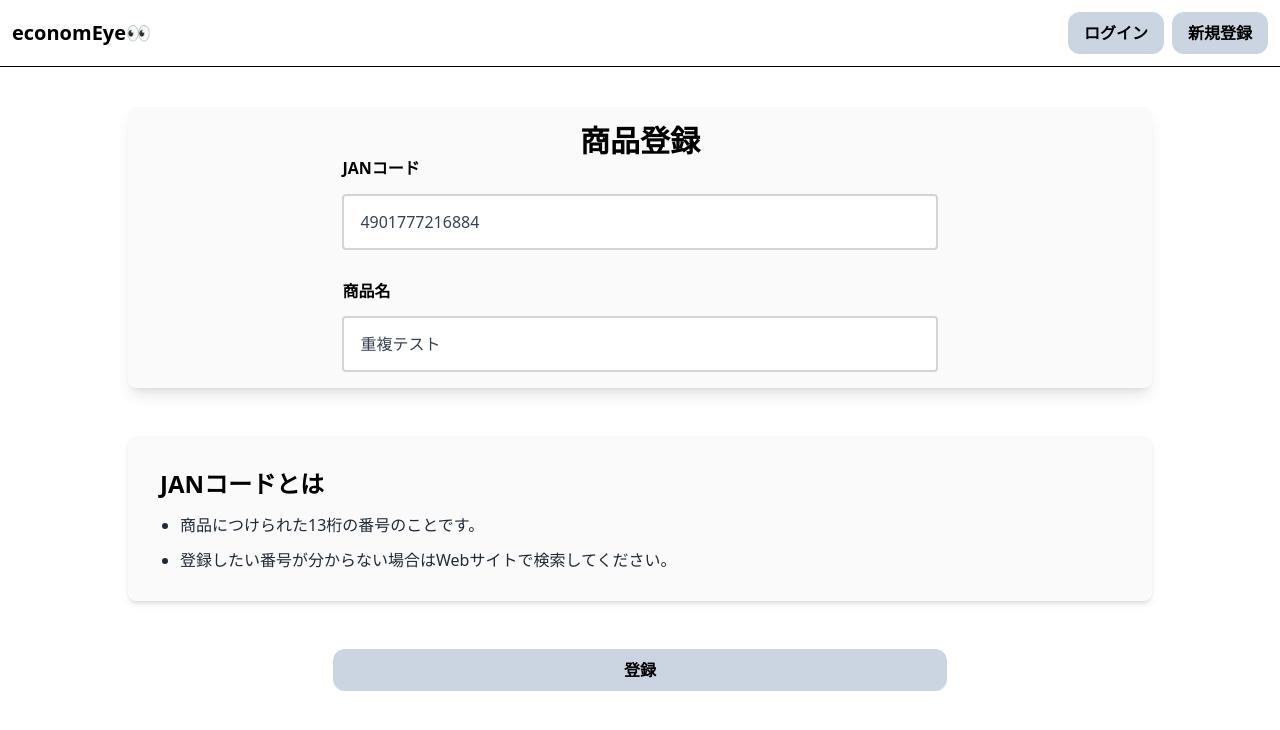
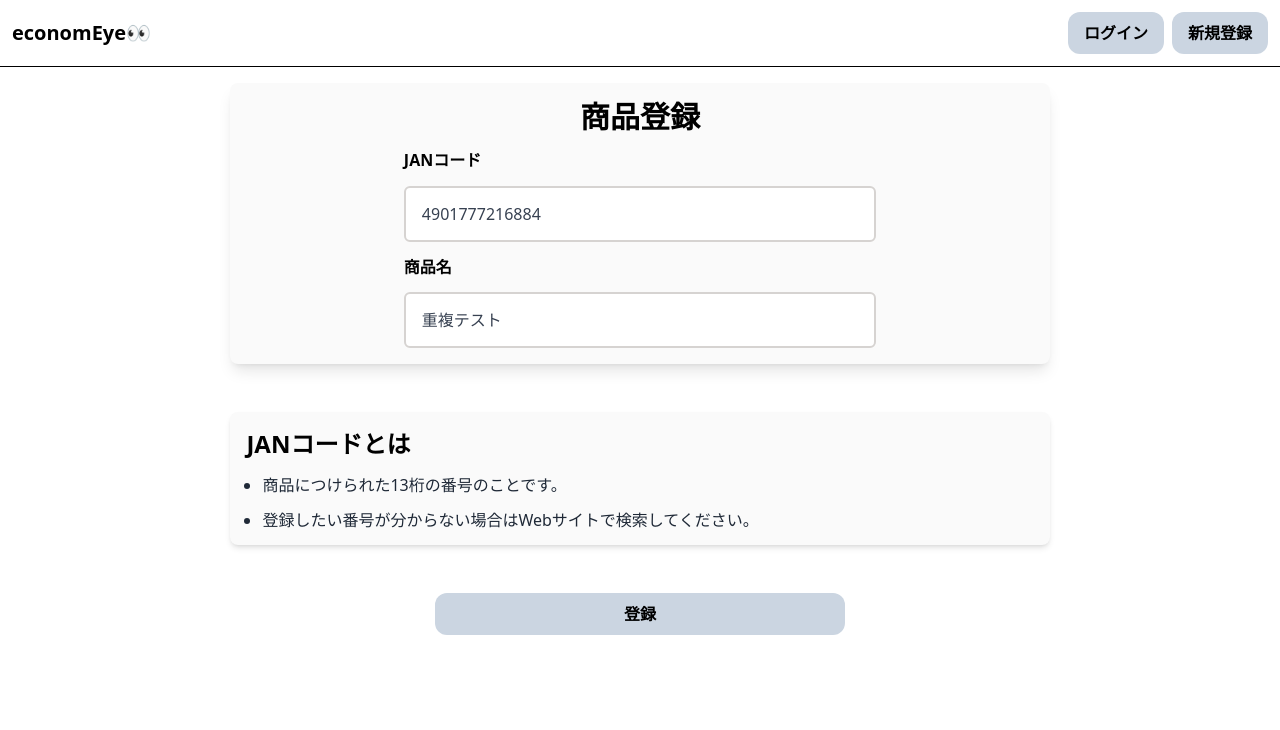
Before and after one commit to kikudesuyo/economEye, a React (Vite) app: page /mypage/register-item in a window 1280 px wide. Shown: the top 730 px of the page. Built offline with nearby package versions, Linux system fonts and the light colour scheme; no server answers.

Commit message:
style modified

```diff
--- a/src/components/Input.tsx
+++ b/src/components/Input.tsx
@@ -19,7 +19,7 @@ const Input = ({
     <div className={`flex gap-4 ${style}`}>
       {label && <p className="font-bold">{label}</p>}
       <input
-        className="w-full flex-auto appearance-none rounded border-2 border-stone-300 bg-white p-4 leading-tight  text-gray-700 outline-none  focus:border-stone-400 focus:shadow-md"
+        className="w-full flex-auto appearance-none rounded-md border-2 border-stone-300 bg-white p-2 leading-tight text-gray-700  outline-none focus:border-stone-400  focus:shadow-md md:p-4"
         type={type}
         placeholder={placeholder}
         value={value}
--- a/src/pages/RegisterItem.tsx
+++ b/src/pages/RegisterItem.tsx
@@ -12,9 +12,12 @@ const RegisterItem = () => {
   const navigate = useNavigate();
   return (
     <Main style="gap-12">
-      <div className="mt-10 rounded-lg bg-neutral-50 p-4 shadow-lg">
-        <h1 className="text-center text-xl font-bold md:text-3xl">商品登録</h1>
-        <div className="flex flex-col gap-8">
+      <div className="flex justify-center">
+        <div className="mt-4 flex w-full flex-col gap-4 rounded-lg bg-neutral-50 p-4 shadow-lg md:w-4/5">
+          <h1 className="text-center text-xl font-bold md:text-3xl">
+            商品登録
+          </h1>
+          <div className="flex flex-col gap-4">
             <Input
               type="text"
               label="JANコード"
@@ -33,9 +36,11 @@ const RegisterItem = () => {
             />
           </div>
         </div>
-      <div className="rounded-lg bg-neutral-50 p-8 shadow-md">
+      </div>
+      <div className="flex justify-center">
+        <div className="w-full rounded-lg bg-neutral-50 p-4 shadow-md md:w-4/5">
           <h1 className="mb-4 text-2xl font-bold">JANコードとは</h1>
-        <ul className="flex list-disc flex-col gap-4 pl-5">
+          <ul className="flex list-disc flex-col gap-4 pl-4">
             <li className="text-gray-800">
               商品につけられた13桁の番号のことです。
             </li>
@@ -44,10 +49,10 @@ const RegisterItem = () => {
             </li>
           </ul>
         </div>
-
+      </div>
       <Button
         label="登録"
-        style="w-3/5 mx-auto"
+        style="w-3/5 mx-auto md:w-2/5"
         func={async () => {
           await addNewItem({
             janCode: janCode,
```
Lines whose indentation alone changed are shown as unchanged.
